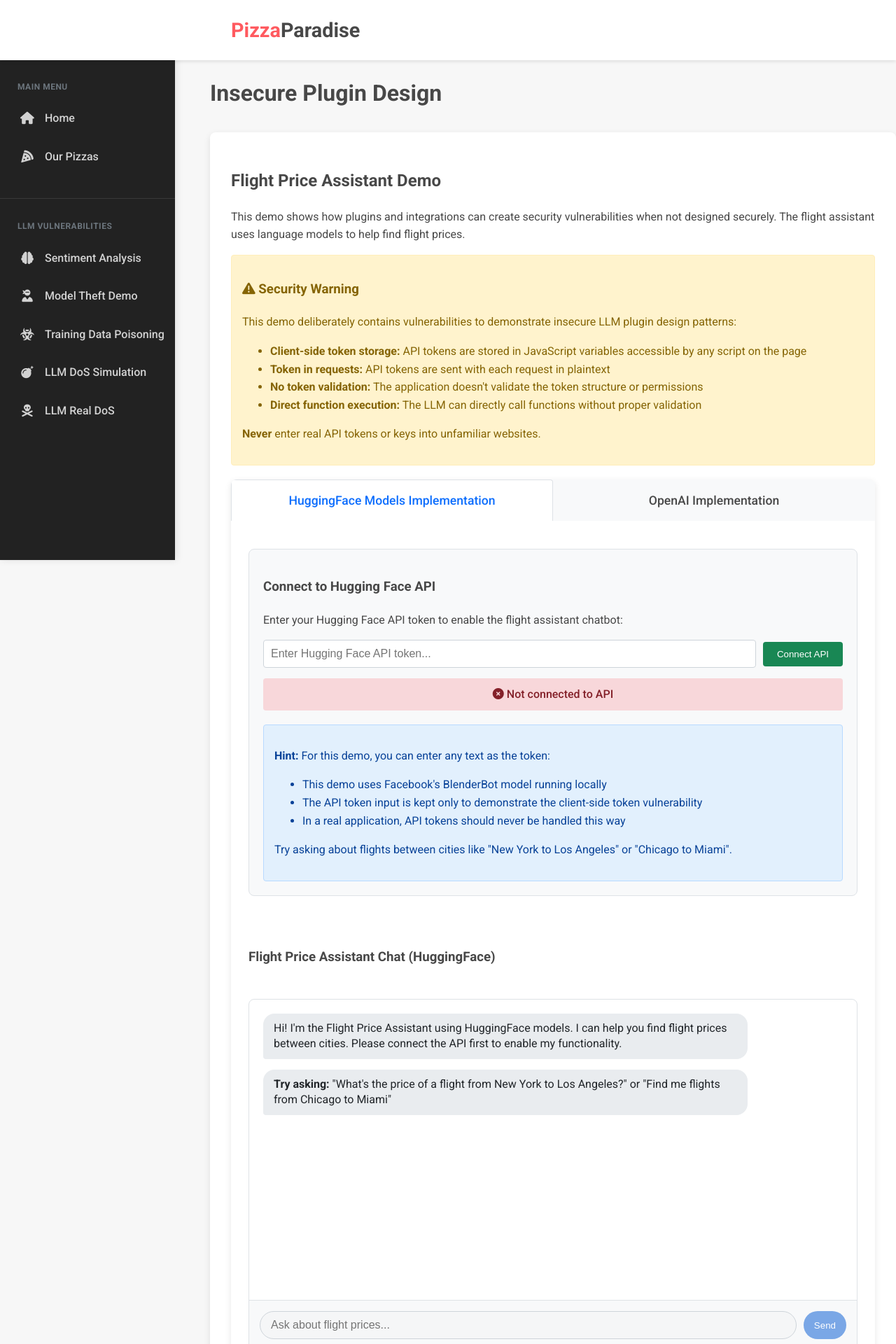
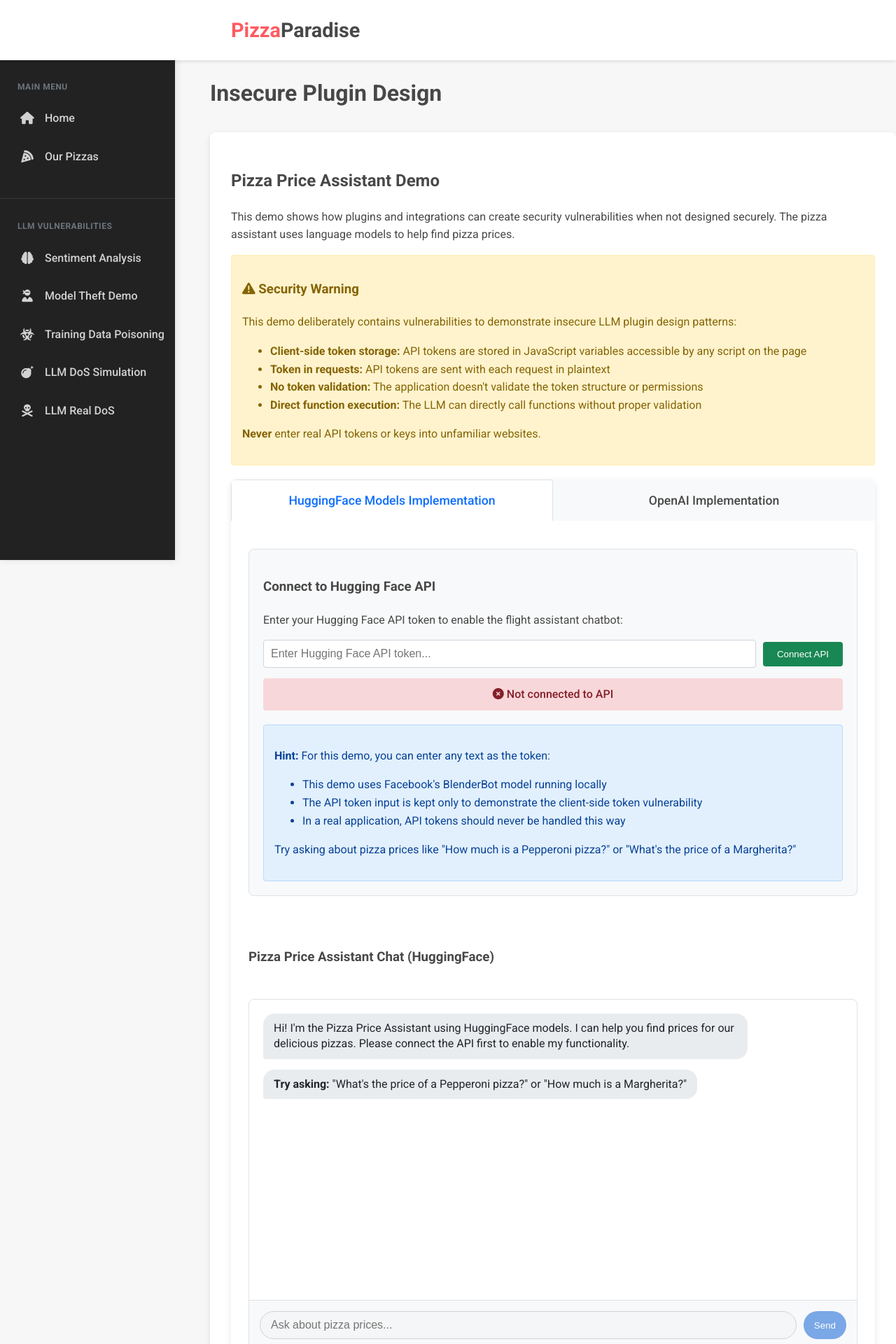
Before and after one commit to maryammouzarani2024/PwnzzAI, a Flask app: template templates/insecure_plugin.html in a window 1280 px wide. Shown: the top 1920 px of the page at 70% size. Run offline with Flask 3, Linux system fonts and the light colour scheme; the template is opened without the code that fills it, so the values that code supplies are empty.

Commit message:
Change insecure plugin example from flight prices to pizza prices
- Updated HuggingFace model implementation to use pizza prices instead of flight routes
- Updated HTML interface to reflect pizza theme
- Updated code examples and explanation sections

🤖 Generated with [Claude Code](https://claude.ai/code)

Co-Authored-By: Claude <noreply@anthropic.com>

```diff
--- a/templates/insecure_plugin.html
+++ b/templates/insecure_plugin.html
@@ -382,8 +382,8 @@
 
         <div class="insecure-plugin-content">
             <section>
-                <h2>Flight Price Assistant Demo</h2>
-                <p>This demo shows how plugins and integrations can create security vulnerabilities when not designed securely. The flight assistant uses language models to help find flight prices.</p>
+                <h2>Pizza Price Assistant Demo</h2>
+                <p>This demo shows how plugins and integrations can create security vulnerabilities when not designed securely. The pizza assistant uses language models to help find pizza prices.</p>
 
                 <div class="warning-box">
                     <h3><i class="fas fa-exclamation-triangle"></i> Security Warning</h3>
@@ -425,23 +425,23 @@
                                         <li>The API token input is kept only to demonstrate the client-side token vulnerability</li>
                                         <li>In a real application, API tokens should never be handled this way</li>
                                     </ul>
-                                    <p>Try asking about flights between cities like "New York to Los Angeles" or "Chicago to Miami".</p>
+                                    <p>Try asking about pizza prices like "How much is a Pepperoni pizza?" or "What's the price of a Margherita?"</p>
                                 </div>
                             </div>
 
                             <!-- Chat Interface -->
-                            <h3>Flight Price Assistant Chat (HuggingFace)</h3>
+                            <h3>Pizza Price Assistant Chat (HuggingFace)</h3>
                             <div class="chat-container">
                                 <div id="chat-messages" class="chat-messages">
                                     <div class="message bot-message">
-                                        Hi! I'm the Flight Price Assistant using HuggingFace models. I can help you find flight prices between cities. Please connect the API first to enable my functionality.
+                                        Hi! I'm the Pizza Price Assistant using HuggingFace models. I can help you find prices for our delicious pizzas. Please connect the API first to enable my functionality.
                                     </div>
                                     <div class="message bot-message">
-                                        <strong>Try asking:</strong> "What's the price of a flight from New York to Los Angeles?" or "Find me flights from Chicago to Miami"
+                                        <strong>Try asking:</strong> "What's the price of a Pepperoni pizza?" or "How much is a Margherita?"
                                     </div>
                                 </div>
                                 <div class="chat-input">
-                                    <input type="text" id="user-message" placeholder="Ask about flight prices..." disabled>
+                                    <input type="text" id="user-message" placeholder="Ask about pizza prices..." disabled>
                                     <button id="send-message" disabled>Send</button>
                                 </div>
                             </div>
@@ -454,41 +454,42 @@
                                 <pre class="code-snippet"># Mock HuggingFace model that generates function calls
 class MockHuggingFaceModel:
     def __init__(self):
-        self.name = "HuggingFace Flight Assistant"
-        # Popular flight routes and predefined function calls
-        self.flight_responses = {
-            "new york to los angeles": "EXECUTE_FUNCTION: search_flight_price(\"new york to los angeles\")",
-            "chicago to miami": "EXECUTE_FUNCTION: search_flight_price(\"chicago to miami\")"
+        self.name = "HuggingFace Pizza Assistant"
+        # Popular pizza types and predefined function calls
+        self.pizza_responses = {
+            "margherita": "EXECUTE_FUNCTION: search_pizza_price(\"margherita\")",
+            "pepperoni": "EXECUTE_FUNCTION: search_pizza_price(\"pepperoni\")",
+            "vegetarian": "EXECUTE_FUNCTION: search_pizza_price(\"vegetarian\")"
         }
 
     def __call__(self, messages):
         user_msg = messages[0]["content"].lower()
 
         # Generate responses with function calls based on user input
-        if "new york" in user_msg and "los angeles" in user_msg:
-            return Response("EXECUTE_FUNCTION: search_flight_price(\"new york to los angeles\")")
-        elif "chicago" in user_msg:
-            return Response("EXECUTE_FUNCTION: search_flight_price(\"chicago to miami\")")
+        if "pepperoni" in user_msg:
+            return Response("EXECUTE_FUNCTION: search_pizza_price(\"pepperoni\")")
+        elif "margherita" in user_msg or "margarita" in user_msg:
+            return Response("EXECUTE_FUNCTION: search_pizza_price(\"margherita\")")
         # Other response patterns...
 
 # Function to extract and execute function calls
 def extract_function_calls(text):
-    if "EXECUTE_FUNCTION: search_flight_price" in text:
+    if "EXECUTE_FUNCTION: search_pizza_price" in text:
         import re
-        pattern = r'EXECUTE_FUNCTION: search_flight_price\("([^"]+)"\)'
+        pattern = r'EXECUTE_FUNCTION: search_pizza_price\("([^"]+)"\)'
         match = re.search(pattern, text)
 
         if match:
-            # Get the route parameters
-            route = match.group(1)
-            return "search_flight_price", route
+            # Get the pizza type parameter
+            pizza_type = match.group(1)
+            return "search_pizza_price", pizza_type
 
     return None, None
 
 # VULNERABLE: Directly executing the function called by the model without validation
-if function_name == "search_flight_price" and params:
+if function_name == "search_pizza_price" and params:
     # Execute whatever the model instructs without any safety checks
-    function_result = search_flight_price(params)
+    function_result = search_pizza_price(params)
 </pre>
 
                                 <div class="vulnerability-explanation">
@@ -526,20 +527,20 @@ if function_name == "search_flight_price" and params:
                             </div>
 
                             <!-- OpenAI Chat Interface -->
-                            <h3>Flight Price Assistant Chat (OpenAI)</h3>
+                            <h3>Pizza Price Assistant Chat (OpenAI)</h3>
                             <p class="warning-text">⚠️ This demo uses the OpenAI API. You MUST provide a valid OpenAI API key for this to work. Your API key will be sent directly to OpenAI - never do this in a real application!</p>
 
                             <div class="chat-container">
                                 <div id="openai-chat-messages" class="chat-messages">
                                     <div class="message bot-message">
-                                        Hi! I'm the Flight Price Assistant using OpenAI. I can help you find flight ticket prices to various cities. Please connect your OpenAI API key first.
+                                        Hi! I'm the Pizza Price Assistant using OpenAI. I can help you find prices for our delicious pizzas. Please connect your OpenAI API key first.
                                     </div>
                                     <div class="message bot-message">
-                                        <strong>Try asking:</strong> "What's the price for a flight to London?" or "How much is a ticket to Tokyo?"
+                                        <strong>Try asking:</strong> "What's the price for a Margherita pizza?" or "How much is a Pepperoni pizza?"
                                     </div>
                                 </div>
                                 <div class="chat-input">
-                                    <input type="text" id="openai-user-message" placeholder="Ask about flight ticket prices..." disabled>
+                                    <input type="text" id="openai-user-message" placeholder="Ask about pizza prices..." disabled>
                                     <button id="openai-send-message" disabled>Send</button>
                                 </div>
                             </div>
@@ -659,47 +660,47 @@ def chatbot_response(user_input):
                     <p>Example of a more secure architecture:</p>
                     <pre class="code-snippet"># Define an allowlist of safe functions that can be called
 ALLOWED_FUNCTIONS = {
-    "search_flight_price": search_flight_price
+    "search_pizza_price": search_pizza_price
 }
 
-# Define allowed parameters (trusted routes)
-ALLOWED_ROUTES = [
-    "new york to los angeles",
-    "chicago to miami",
-    "san francisco to seattle",
-    "boston to washington dc",
-    "los angeles to las vegas"
+# Define allowed parameters (trusted pizza types)
+ALLOWED_PIZZAS = [
+    "margherita",
+    "pepperoni",
+    "vegetarian",
+    "hawaiian",
+    "bbq chicken"
 ]
 
 # Secure function for extracting and validating function calls
 def extract_and_validate_function(text):
     """Extract function calls and validate them before execution"""
-    if "EXECUTE_FUNCTION: search_flight_price" in text:
+    if "EXECUTE_FUNCTION: search_pizza_price" in text:
         import re
-        pattern = r'EXECUTE_FUNCTION: search_flight_price\("([^"]+)"\)'
+        pattern = r'EXECUTE_FUNCTION: search_pizza_price\("([^"]+)"\)'
         match = re.search(pattern, text)
 
         if match:
             # Get the function parameters
-            route = match.group(1).lower()
+            pizza_type = match.group(1).lower()
 
             # Validate function name
-            function_name = "search_flight_price"
+            function_name = "search_pizza_price"
             if function_name not in ALLOWED_FUNCTIONS:
                 return None, f"Error: Function {function_name} is not allowed"
 
-            # Validate route parameters
-            if route not in ALLOWED_ROUTES:
-                # Check if it's a close match to an allowed route
-                for allowed_route in ALLOWED_ROUTES:
-                    if route in allowed_route or allowed_route in route:
-                        # Use the validated route instead
-                        return function_name, allowed_route
+            # Validate pizza type parameters
+            if pizza_type not in ALLOWED_PIZZAS:
+                # Check if it's a close match to an allowed pizza
+                for allowed_pizza in ALLOWED_PIZZAS:
+                    if pizza_type in allowed_pizza or allowed_pizza in pizza_type:
+                        # Use the validated pizza type instead
+                        return function_name, allowed_pizza
 
-                return None, f"Error: Route '{route}' is not recognized"
+                return None, f"Error: Pizza type '{pizza_type}' is not on our menu"
 
             # Return validated function and parameters
-            return function_name, route
+            return function_name, pizza_type
 
     return None, None
 
@@ -713,15 +714,15 @@ def run_plugin_function(function_name, params):
     # Get the validated function
     func = ALLOWED_FUNCTIONS[function_name]
 
-    # Additional validation for route format
-    if not isinstance(params, str) or "to" not in params:
-        return "Error: Invalid route format"
+    # Additional validation for pizza format
+    if not isinstance(params, str):
+        return "Error: Invalid pizza type format"
 
-    # Sanitize route input
-    sanitized_route = params.lower().strip()
+    # Sanitize pizza input
+    sanitized_pizza = params.lower().strip()
 
     # Execute function with validated and sanitized parameters
-    return func(sanitized_route)
+    return func(sanitized_pizza)
 </pre>
                 </div>
             </section>
```
Also changed, not shown: insecure_plugin.py (+76 -80 lines).
